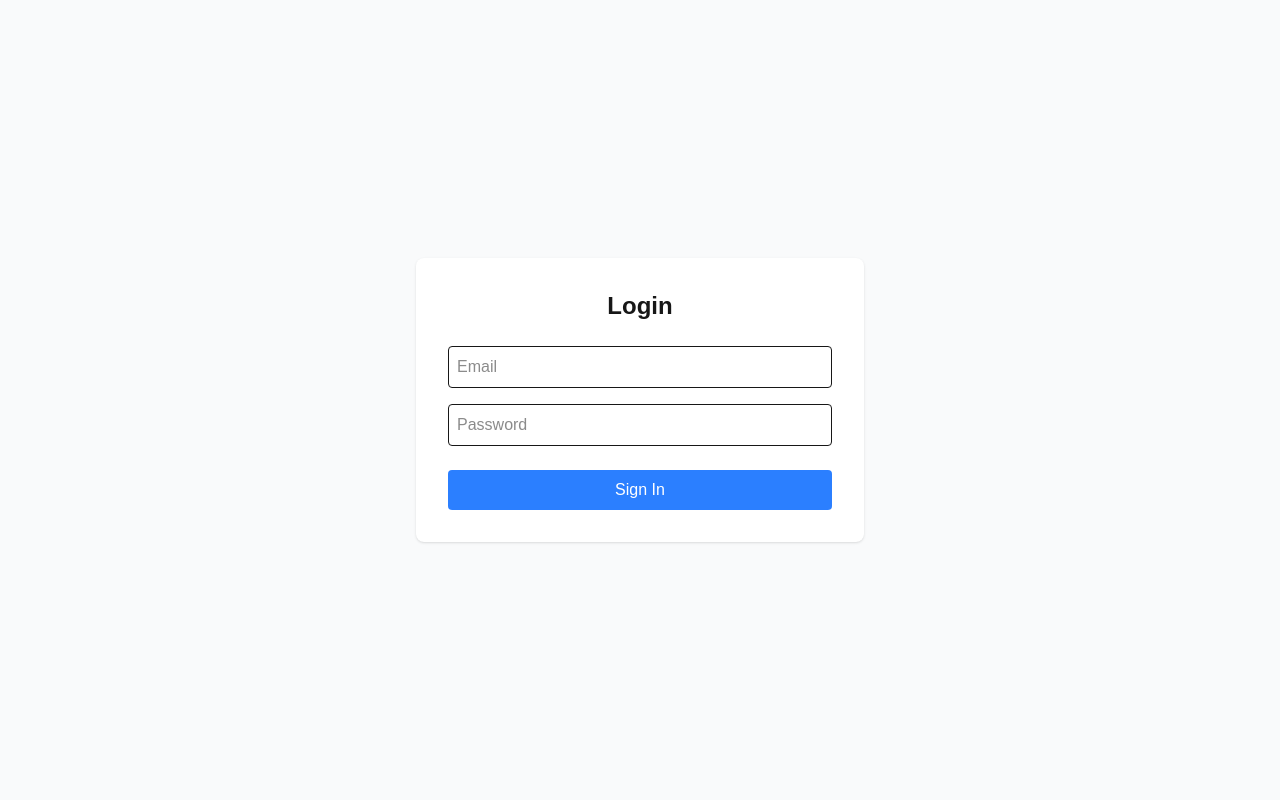
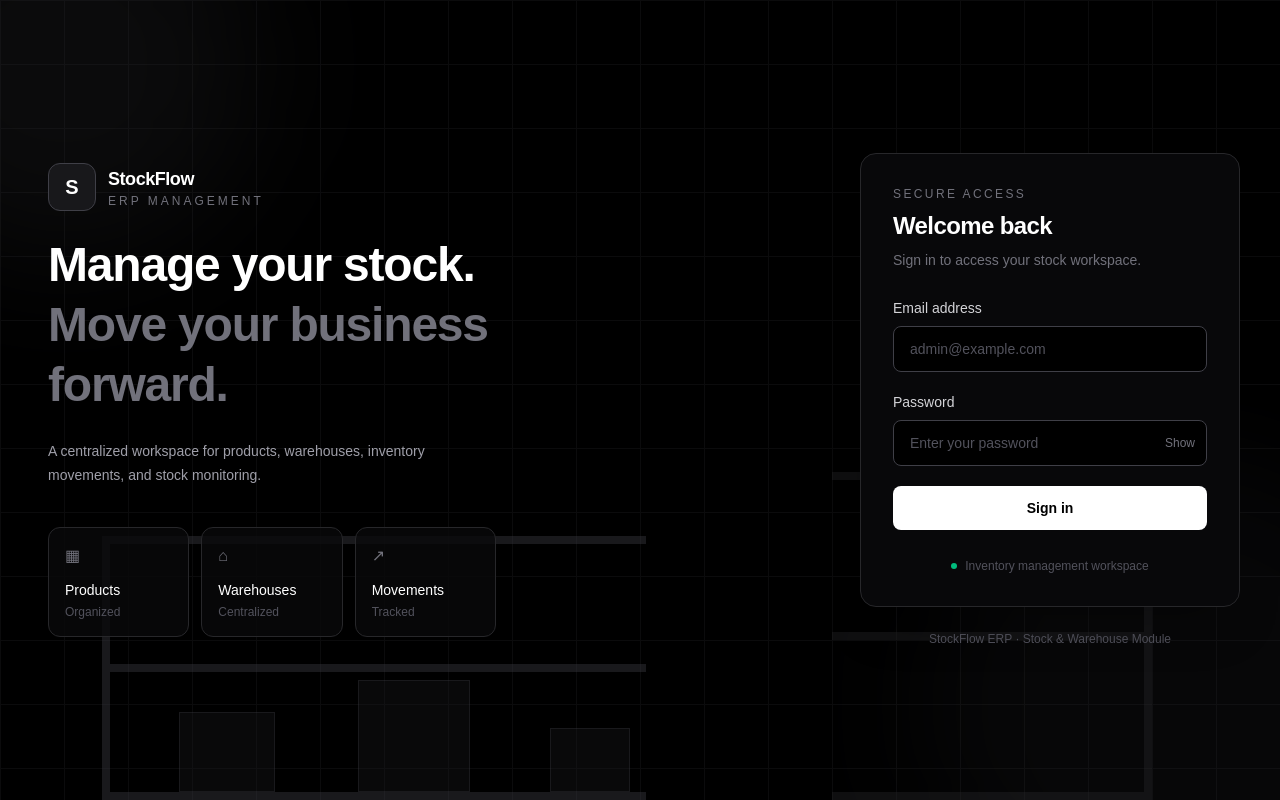
Before and after one commit to latrachilef09-png/erp-project, a Next.js app in the folder frontend/: page /login in a window 1280 px wide. Built offline with nearby package versions, Linux system fonts and the light colour scheme; no server answers.

Commit message:
style: improve ERP login page

```diff
--- a/frontend/app/login/page.tsx
+++ b/frontend/app/login/page.tsx
@@ -1 +1,230 @@
-"use client"; import { useState } from "react"; import { useRouter } from "next/navigation"; import api from "@/lib/api"; export default function LoginPage() { const [email, setEmail] = useState(""); const [password, setPassword] = useState(""); const [error, setError] = useState(""); const router = useRouter(); const handleLogin = async (e: React.FormEvent) => { e.preventDefault(); setError(""); try { const response = await api.post("/auth/login", { email, password, }); localStorage.setItem("token", response.data.access_token); router.push("/dashboard"); } catch (error) { console.error("Login error:", error); setError("Invalid email or password"); } }; return ( <div className="min-h-screen flex items-center justify-center bg-gray-50"> <div className="w-full max-w-md p-8 bg-white rounded-lg shadow"> <h1 className="text-2xl font-bold mb-6 text-center"> Login </h1> {error && ( <p className="text-red-500 mb-4 text-center"> {error} </p> )} <form onSubmit={handleLogin}> <input type="email" placeholder="Email" value={email} onChange={(e) => setEmail(e.target.value)} className="w-full p-2 border rounded mb-4" required /> <input type="password" placeholder="Password" value={password} onChange={(e) => setPassword(e.target.value)} className="w-full p-2 border rounded mb-6" required /> <button type="submit" className="w-full bg-blue-500 text-white py-2 rounded hover:bg-blue-600" > Sign In </button> </form> </div> </div> ); }
+"use client";
+
+import { useState } from "react";
+import { useRouter } from "next/navigation";
+import api from "@/lib/api";
+
+export default function LoginPage() {
+  const [email, setEmail] = useState("");
+  const [password, setPassword] = useState("");
+  const [showPassword, setShowPassword] = useState(false);
+  const [error, setError] = useState("");
+  const [loading, setLoading] = useState(false);
+
+  const router = useRouter();
+
+  const handleLogin = async (e: React.FormEvent) => {
+    e.preventDefault();
+    setError("");
+    setLoading(true);
+
+    try {
+      const response = await api.post("/auth/login", {
+        email,
+        password,
+      });
+
+      localStorage.setItem("token", response.data.access_token);
+
+      if (response.data.user?.role) {
+        localStorage.setItem("role", response.data.user.role);
+      }
+
+      router.push("/dashboard");
+    } catch (error) {
+      console.error("Login error:", error);
+      setError("Invalid email or password.");
+    } finally {
+      setLoading(false);
+    }
+  };
+
+  return (
+    <main className="relative flex min-h-screen overflow-hidden bg-black text-white">
+      {/* Warehouse background decoration */}
+      <div className="pointer-events-none absolute inset-0 overflow-hidden">
+        <div className="absolute -left-32 -top-32 h-96 w-96 rounded-full bg-zinc-800/30 blur-3xl" />
+        <div className="absolute -bottom-40 -right-40 h-[32rem] w-[32rem] rounded-full bg-zinc-800/20 blur-3xl" />
+
+        <div className="absolute inset-0 opacity-30 [background-image:linear-gradient(#27272a_1px,transparent_1px),linear-gradient(90deg,#27272a_1px,transparent_1px)] [background-size:64px_64px]" />
+
+        <div className="absolute bottom-0 left-0 right-0 h-1/2 opacity-40">
+          <div className="absolute bottom-0 left-[8%] h-64 w-2 bg-zinc-700" />
+          <div className="absolute bottom-0 left-[8%] h-2 w-[34rem] bg-zinc-700" />
+          <div className="absolute bottom-32 left-[8%] h-2 w-[34rem] bg-zinc-700" />
+          <div className="absolute bottom-64 left-[8%] h-2 w-[34rem] bg-zinc-700" />
+
+          <div className="absolute bottom-2 left-[14%] h-20 w-24 border border-zinc-700 bg-zinc-900" />
+          <div className="absolute bottom-2 left-[28%] h-28 w-28 border border-zinc-700 bg-zinc-900" />
+          <div className="absolute bottom-2 left-[43%] h-16 w-20 border border-zinc-700 bg-zinc-900" />
+
+          <div className="absolute bottom-0 right-[10%] h-80 w-2 bg-zinc-800" />
+          <div className="absolute bottom-0 right-[10%] h-2 w-80 bg-zinc-800" />
+          <div className="absolute bottom-40 right-[10%] h-2 w-80 bg-zinc-800" />
+          <div className="absolute bottom-80 right-[10%] h-2 w-80 bg-zinc-800" />
+        </div>
+      </div>
+
+      <div className="relative z-10 mx-auto flex w-full max-w-7xl flex-col lg:flex-row">
+        {/* Branding section */}
+        <section className="hidden flex-1 flex-col justify-center px-12 lg:flex">
+          <div className="max-w-lg">
+            <div className="mb-6 flex items-center gap-3">
+              <div className="flex h-12 w-12 items-center justify-center rounded-xl border border-zinc-700 bg-zinc-900 text-xl font-bold">
+                S
+              </div>
+
+              <div>
+                <p className="text-lg font-semibold tracking-tight">
+                  StockFlow
+                </p>
+                <p className="text-xs uppercase tracking-[0.25em] text-zinc-500">
+                  ERP Management
+                </p>
+              </div>
+            </div>
+
+            <h1 className="text-5xl font-semibold leading-tight tracking-tight">
+              Manage your stock.
+              <br />
+              <span className="text-zinc-500">Move your business forward.</span>
+            </h1>
+
+            <p className="mt-6 max-w-md text-sm leading-6 text-zinc-400">
+              A centralized workspace for products, warehouses, inventory
+              movements, and stock monitoring.
+            </p>
+
+            <div className="mt-10 grid max-w-md grid-cols-3 gap-3">
+              <div className="rounded-xl border border-zinc-800 bg-zinc-950/80 p-4">
+                <div className="mb-3 text-zinc-500">▦</div>
+                <p className="text-sm font-medium">Products</p>
+                <p className="mt-1 text-xs text-zinc-600">Organized</p>
+              </div>
+
+              <div className="rounded-xl border border-zinc-800 bg-zinc-950/80 p-4">
+                <div className="mb-3 text-zinc-500">⌂</div>
+                <p className="text-sm font-medium">Warehouses</p>
+                <p className="mt-1 text-xs text-zinc-600">Centralized</p>
+              </div>
+
+              <div className="rounded-xl border border-zinc-800 bg-zinc-950/80 p-4">
+                <div className="mb-3 text-zinc-500">↗</div>
+                <p className="text-sm font-medium">Movements</p>
+                <p className="mt-1 text-xs text-zinc-600">Tracked</p>
+              </div>
+            </div>
+          </div>
+        </section>
+
+        {/* Login section */}
+        <section className="flex w-full items-center justify-center px-6 py-10 lg:w-[460px] lg:px-10">
+          <div className="w-full max-w-md">
+            <div className="mb-8 lg:hidden">
+              <div className="mb-4 flex h-12 w-12 items-center justify-center rounded-xl border border-zinc-700 bg-zinc-900 text-xl font-bold">
+                S
+              </div>
+
+              <p className="text-lg font-semibold">StockFlow</p>
+              <p className="mt-1 text-sm text-zinc-500">
+                ERP Stock & Warehouse Management
+              </p>
+            </div>
+
+            <div className="rounded-2xl border border-zinc-800 bg-zinc-950/95 p-8 shadow-2xl backdrop-blur">
+              <div className="mb-7">
+                <p className="mb-2 text-xs font-medium uppercase tracking-[0.2em] text-zinc-500">
+                  Secure access
+                </p>
+
+                <h2 className="text-2xl font-semibold tracking-tight">
+                  Welcome back
+                </h2>
+
+                <p className="mt-2 text-sm text-zinc-500">
+                  Sign in to access your stock workspace.
+                </p>
+              </div>
+
+              {error && (
+                <div
+                  role="alert"
+                  className="mb-5 rounded-lg border border-red-900/60 bg-red-950/30 px-4 py-3 text-sm text-red-400"
+                >
+                  {error}
+                </div>
+              )}
+
+              <form onSubmit={handleLogin} className="space-y-5">
+                <div>
+                  <label
+                    htmlFor="email"
+                    className="mb-2 block text-sm font-medium text-zinc-300"
+                  >
+                    Email address
+                  </label>
+
+                  <input
+                    id="email"
+                    type="email"
+                    placeholder="admin@example.com"
+                    value={email}
+                    onChange={(e) => setEmail(e.target.value)}
+                    className="w-full rounded-lg border border-zinc-700 bg-black px-4 py-3 text-sm text-white outline-none transition placeholder:text-zinc-600 focus:border-white"
+                    required
+                  />
+                </div>
+
+                <div>
+                  <label
+                    htmlFor="password"
+                    className="mb-2 block text-sm font-medium text-zinc-300"
+                  >
+                    Password
+                  </label>
+
+                  <div className="relative">
+                    <input
+                      id="password"
+                      type={showPassword ? "text" : "password"}
+                      placeholder="Enter your password"
+                      value={password}
+                      onChange={(e) => setPassword(e.target.value)}
+                      className="w-full rounded-lg border border-zinc-700 bg-black px-4 py-3 pr-20 text-sm text-white outline-none transition placeholder:text-zinc-600 focus:border-white"
+                      required
+                    />
+
+                    <button
+                      type="button"
+                      onClick={() => setShowPassword((value) => !value)}
+                      className="absolute right-3 top-1/2 -translate-y-1/2 text-xs text-zinc-500 transition hover:text-white"
+                    >
+                      {showPassword ? "Hide" : "Show"}
+                    </button>
+                  </div>
+                </div>
+
+                <button
+                  type="submit"
+                  disabled={loading}
+                  className="w-full rounded-lg bg-white py-3 text-sm font-semibold text-black transition hover:bg-zinc-200 disabled:cursor-not-allowed disabled:opacity-50"
+                >
+                  {loading ? "Signing in..." : "Sign in"}
+                </button>
+              </form>
+
+              <div className="mt-7 flex items-center justify-center gap-2 text-xs text-zinc-600">
+                <span className="h-1.5 w-1.5 rounded-full bg-emerald-500" />
+                Inventory management workspace
+              </div>
+            </div>
+
+            <p className="mt-6 text-center text-xs text-zinc-600">
+              StockFlow ERP · Stock & Warehouse Module
+            </p>
+          </div>
+        </section>
+      </div>
+    </main>
+  );
+}
```
